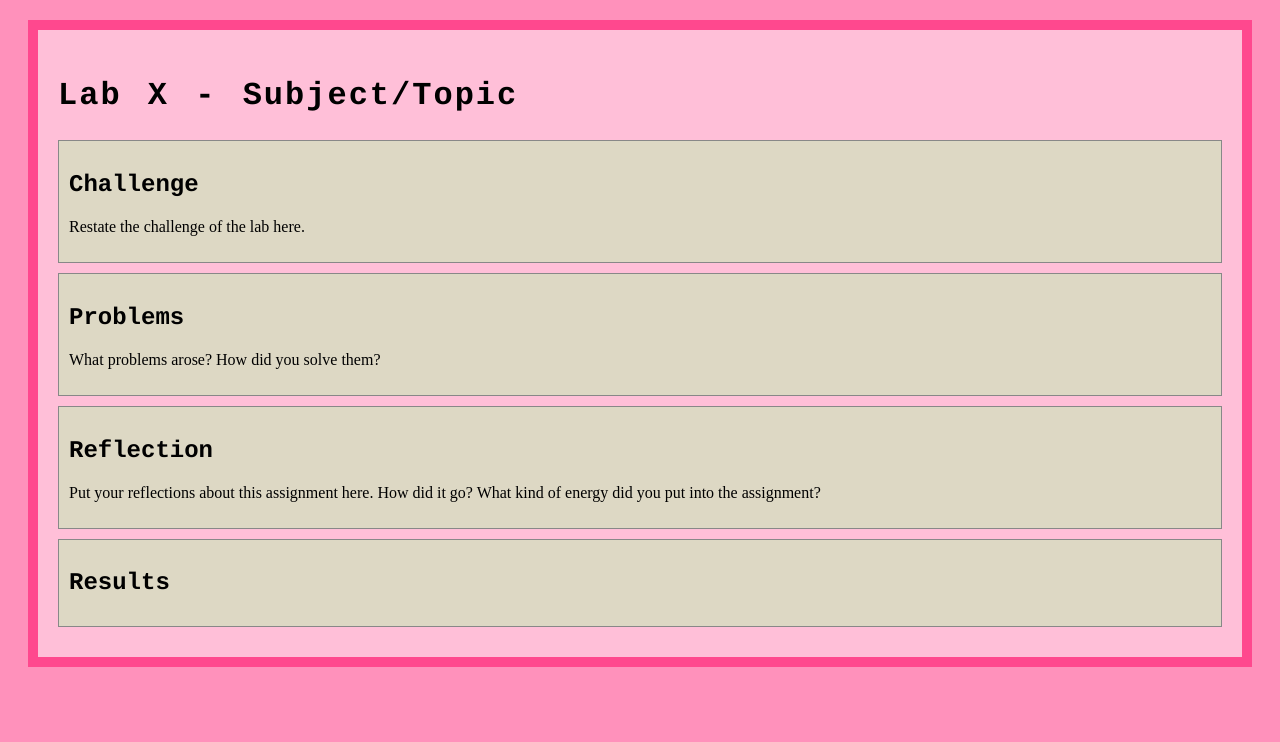
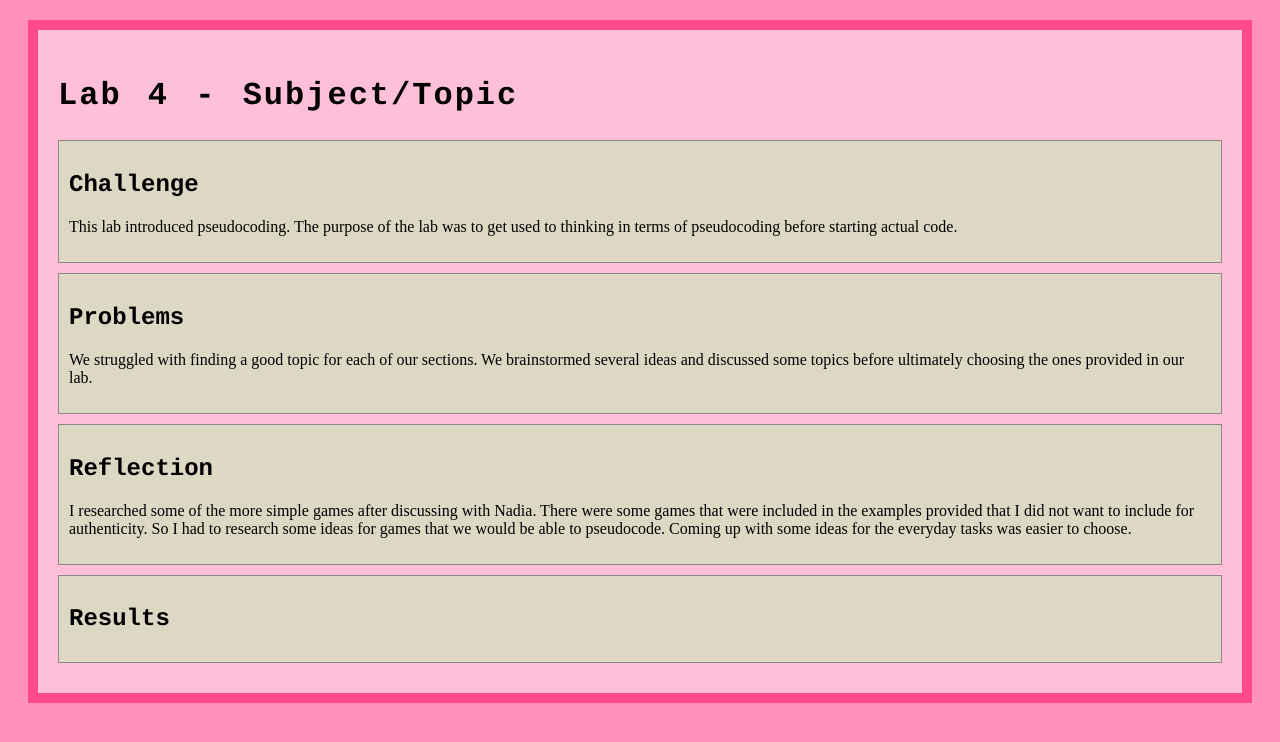
Before and after one commit to sophiamcc1/art101, a plain HTML site: page lab4/index.html in a window 1280 px wide. Drawn offline with nearby package versions, Linux system fonts and the light colour scheme.

Commit message:
lab 4 updates

```diff
--- a/lab4/index.html
+++ b/lab4/index.html
@@ -2,7 +2,7 @@
 <html>
 <head>
 	<!-- This title is used for tabs and bookmarks -->
-	<title>Lab X - Subject/Topic</title>
+	<title>Lab 4 - Subject/Topic</title>
 
 	<!-- Use UTF character set, a good idea with any webpage -->
   	<meta charset="UTF-8" />
@@ -23,20 +23,27 @@
 	<!-- Style this page by changing the CSS in ../css/site.css or css/lab.css -->
 	<main id="content">
 		<section>
-			<h1>Lab X - Subject/Topic</h1>
+			<h1>Lab 4 - Subject/Topic</h1>
 			<div class="minor-section">
 					<h2>Challenge</h2>
-					<p>Restate the challenge of the lab here.</p>
+					<p>This lab introduced pseudocoding. The purpose of the lab was to get used to
+						thinking in terms of pseudocoding before starting actual code.</p>
 			</div>
 
 			<div class="minor-section">
 					<h2>Problems</h2>
-					<p>What problems arose? How did you solve them? </p>
+					<p>We struggled with finding a good topic for each of our sections. We brainstormed
+						several ideas and discussed some topics before ultimately choosing the ones
+						provided in our lab.</p>
 			</div>
 
 			<div class="minor-section">
 					<h2>Reflection</h2>
-					<p>Put your reflections about this assignment here. How did it go? What kind of energy did you put into the assignment? </p>
+					<p>I researched some of the more simple games after discussing with Nadia. There were
+						some games that were included in the examples provided that I did not want to
+						include for authenticity. So I had to research some ideas for games that we would be
+						able to pseudocode. Coming up with some ideas for the everyday tasks was easier to
+						choose.</p>
 			</div>
 
 			<div class="minor-section">
--- a/lab4/js/lab.js
+++ b/lab4/js/lab.js
@@ -1,21 +1,33 @@
-// index.js - purpose and description here
-// Author: Your Name
-// Date:
+// Snake
+// Sophia McClanahan
+// 4/21/2025
 
-// Constants
 
-// Functions
+// Upon set up create game_area
+// Upon set up place snake at a coordinate within the game_area (x,y)
+// Set initial_direction for snake to right
+// Place food randomly on the grid
 
-// this is an example function and this comment tells what it doees and what parameters are passed to it.
-function myFunction(param1, param2) {
-  // some code here
-  // return results;
-}
+// Make a function for game_over and set it to false
 
-function main() {
-  console.log("Main function started.");
-  // the code that makes everything happen
-}
+// When game_over = false
+// Detect user input for direction (up,down,left,right arrow keys)
+  // this ensure that the user cannot trigger game_over by going into themselves
+	// If input_direction is u,d,l,r and is not opposite of the current_direction
+	// Then set current_direction = input_direction
 
-// let's get this party started
-main();
+ // Make new_head_position function and base it off current_direction
+
+	// Create collision detection
+		// If new_head_position is outside game_area or new_head_position is in snake
+			// et game_over to true
+
+	// this simulates the illusion of movement
+// if new_head_position = food_position
+	// Add a new_head_position to the beginning of the snake and place new
+    // food randomly on the grid (where there is no snake)
+    // else remove the last part of the snake tail
+
+// If all food collected and no more space in game_area
+// set game_over to true and display “You Win!”
+// Else game_over = false
```
Also changed, not shown: lab4/js/lab2.js (added, +16 -0 lines).
